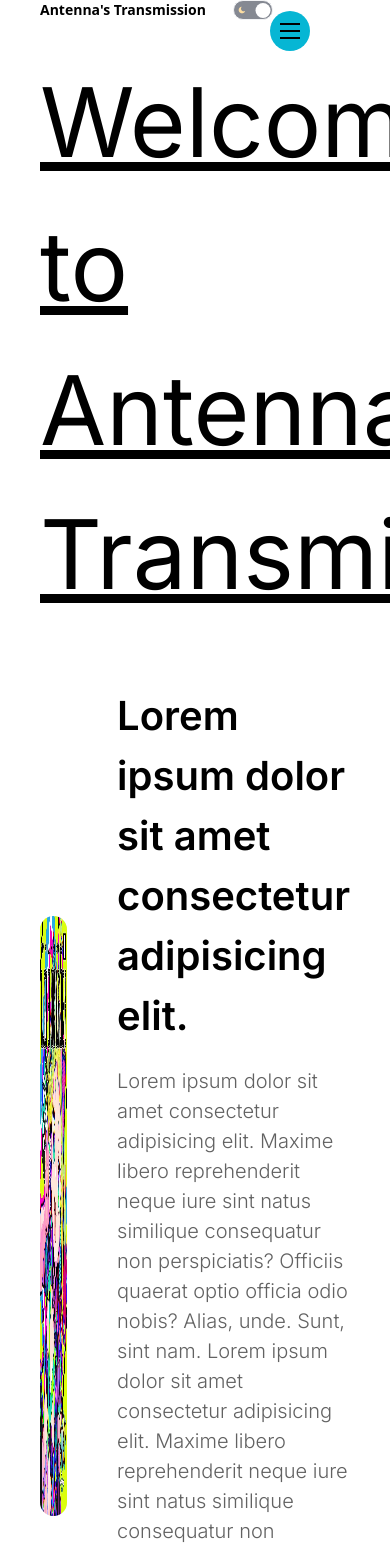
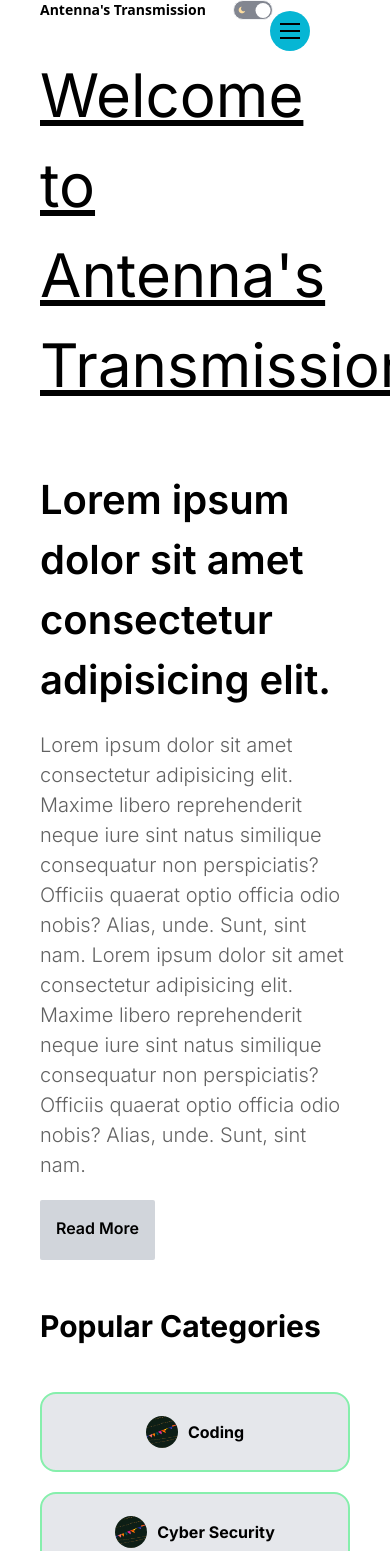
Before and after one commit to Antenna00/myBlog, a Next.js app: page / in a window 390 px wide. Shown: the top 1551 px of the page. Built offline with nearby package versions, Linux system fonts and the light colour scheme.

Commit message:
general fix

```diff
--- a/app/components/featured/Featured.tsx
+++ b/app/components/featured/Featured.tsx
@@ -5,7 +5,7 @@ function Featured() {
   return (
     //Feature Container
     <div className="mt-[30px]">
-      <h1 className="text-[96px]">
+      <h1 className="text-[6rem] xl:text-[72px] lg:text-[60px]">
         <p className="underline">
           Welcome to <br /> Antenna's Transmission
         </p>
@@ -14,14 +14,23 @@ function Featured() {
       {/* Post container */}
       <div className="mt-[60px] flex items-center gap-[50px]">
         {/* Image container */}
-        <div className="flex-1 h-[600px] relative bg-slate-200 rounded-2xl">
+        <div className="flex-1 h-[580px] xxxl:h-[600px] lg:hidden xl:h-[400px] lg:h-[300px] md:hidden relative bg-slate-200 rounded-2xl">
           <Image
             src="/antenna2.jpg"
             alt=""
             fill
             className="object-fit rounded-2xl transition-all hover:-rotate-12"
           />
+
         </div>
+        <div className="flex-1 h-[600px] hidden lg:flex md:hidden relative bg-slate-200 rounded-2xl">
+        <Image
+            src="/antenna.jpg"
+            alt=""
+            fill
+            className="object-contain rounded-2xl transition-all hover:-rotate-12"
+          />
+          </div>
         {/* Text Container */}
         <div className="flex-1 flex flex-col gap-[20px] justify-center">
           {/* Post title */}
--- a/app/page.tsx
+++ b/app/page.tsx
@@ -9,7 +9,7 @@ import Menu from "./components/menu/Menu";
 
 export default function Home() {
   return (
-    <div>
+    <div className="">
       <Featured />
       <CategoryList />
       <div>
--- a/tailwind.config.ts
+++ b/tailwind.config.ts
@@ -8,6 +8,8 @@ const config: Config = {
   ],
   theme: {
     screens: {
+      xxxl: "1536px",
+
       xxl: { max: "1536px" },
       // => @media (max-width: 1535px) { ... }
 
```
